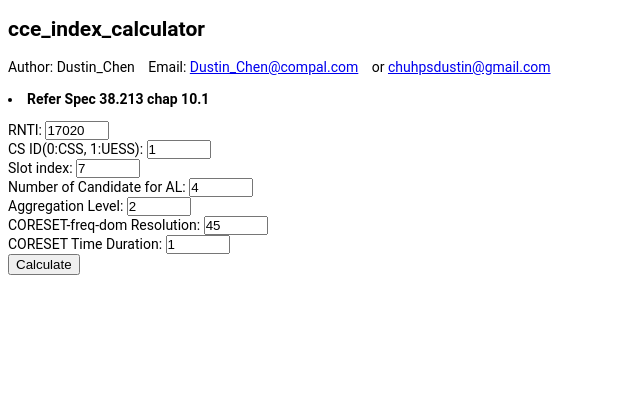
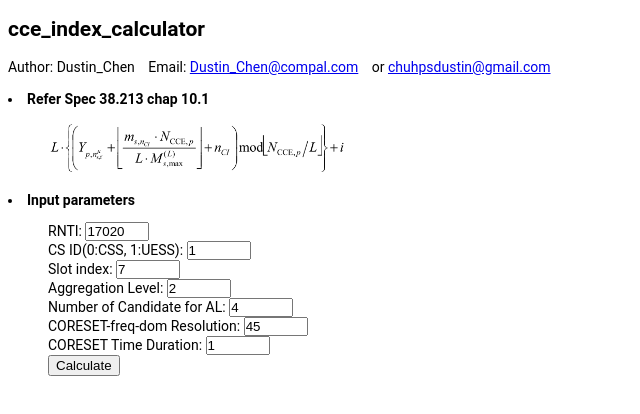
Before and after one commit to dustinchen26/cce_index, a plain HTML site: page index.html in a window 1280 px wide. Shown: the whole page, without its empty margins (0-640 px from the left). Drawn offline with Linux system fonts and the light colour scheme.

Commit message:
update style

```diff
--- a/index.html
+++ b/index.html
@@ -42,20 +42,23 @@ input[type=text] {
   <br><br>
   <li><strong>Refer Spec 38.213 chap 10.1</strong>
       <ul>
-
+          <img src="https://raw.githubusercontent.com/dustinchen26/cce_index/master/spec.png"
+               alt="GitHub Image" width="300">
 	  </ul>
   </li>
-<form id="inputForm">
+  <li><strong>Input parameters</strong>
+      <ul>
+	  <form id="inputForm">
     <label for="ue_rnti">RNTI:</label>
     <input type="text" id="ue_rnti" value="17020"><br>
     <label for="csId">CS ID(0:CSS, 1:UESS):</label>
     <input type="text" id="csId" value="1"><br>
     <label for="cnt_slot">Slot index:</label>
     <input type="text" id="cnt_slot" value="7"><br>
+    <label for="AL">Aggregation Level:</label>
+    <input type="text" id="AL" value="2"><br>
     <label for="candidate_num">Number of Candidate for AL:</label>
     <input type="text" id="candidate_num" value="4"><br>
-    <label for="AL">Aggregation Level:</label>
-    <input type="text" id="AL" value="2"><br>
     <label for="freqDomainRes">CORESET-freq-dom Resolution:</label>
     <input type="text" id="freqDomainRes" value="45"><br>
     <label for="pdcchDuration">CORESET Time Duration:</label>
@@ -64,6 +67,9 @@ input[type=text] {
 </form>
 
 <div id="output"></div>
+	  </ul>
+  </li>
+
 
 <script>
 function create_Y_tbl(ue_rnti, csId) {
@@ -104,7 +110,7 @@ function main() {
     for (let candidate_idx = 0; candidate_idx < candidate_num; candidate_idx++) {
         const cce_idx = ((y[cnt_slot] + Math.floor(candidate_idx * (pdcchDuration * freqDomainRes) / (AL * candidate_num))) % (Math.floor(pdcchDuration * freqDomainRes / AL))) * AL;
         console.log("CCE idx=", [cce_idx, cce_idx + AL - 1]);
-        output += "CCE idx=" + cce_idx + " to " + (cce_idx + AL - 1) + "<br>";
+        output += "CCE idx = " + cce_idx + " to " + (cce_idx + AL - 1) + "<br>";
     }
 
     document.getElementById("output").innerHTML = output;
```
